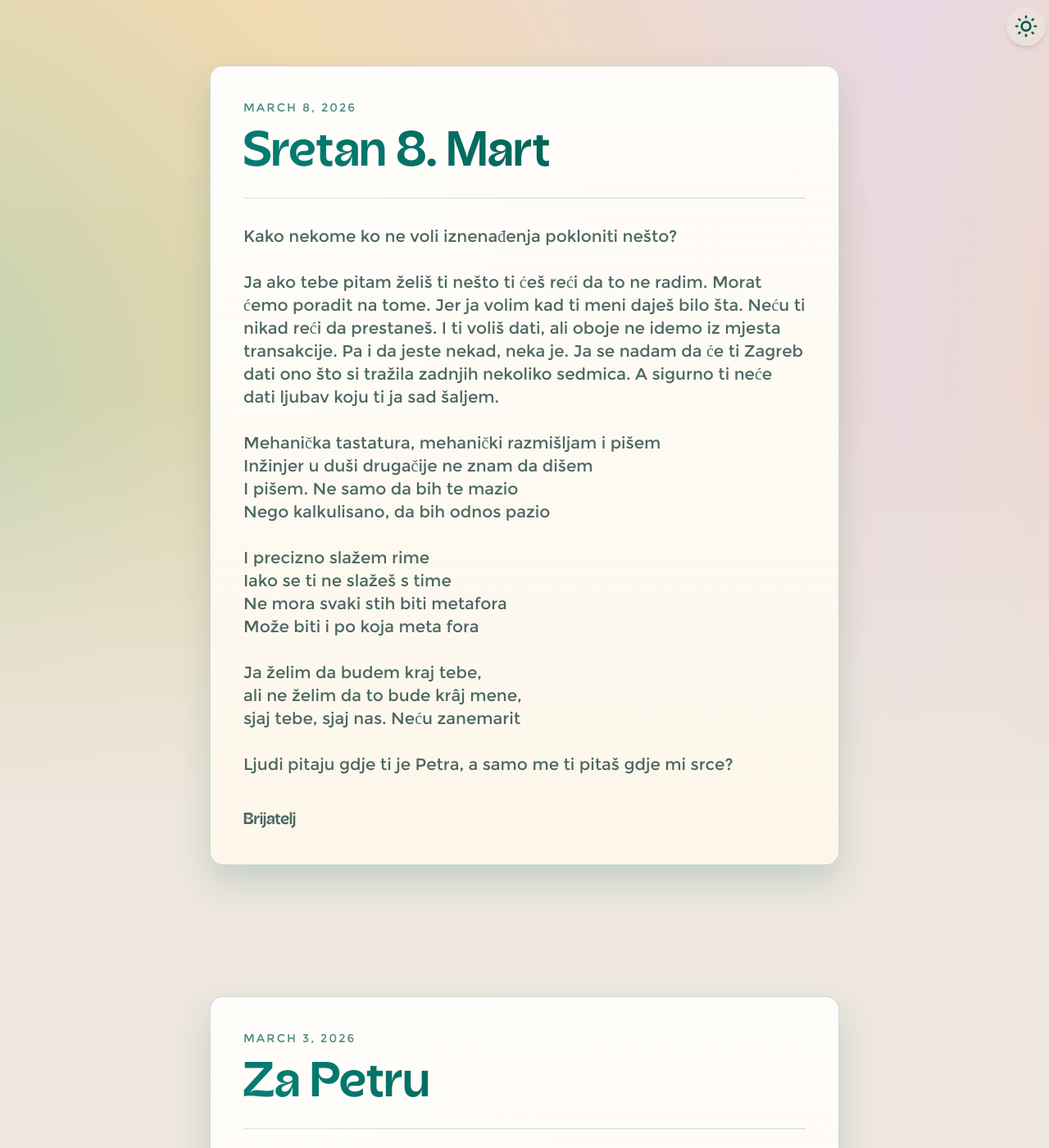
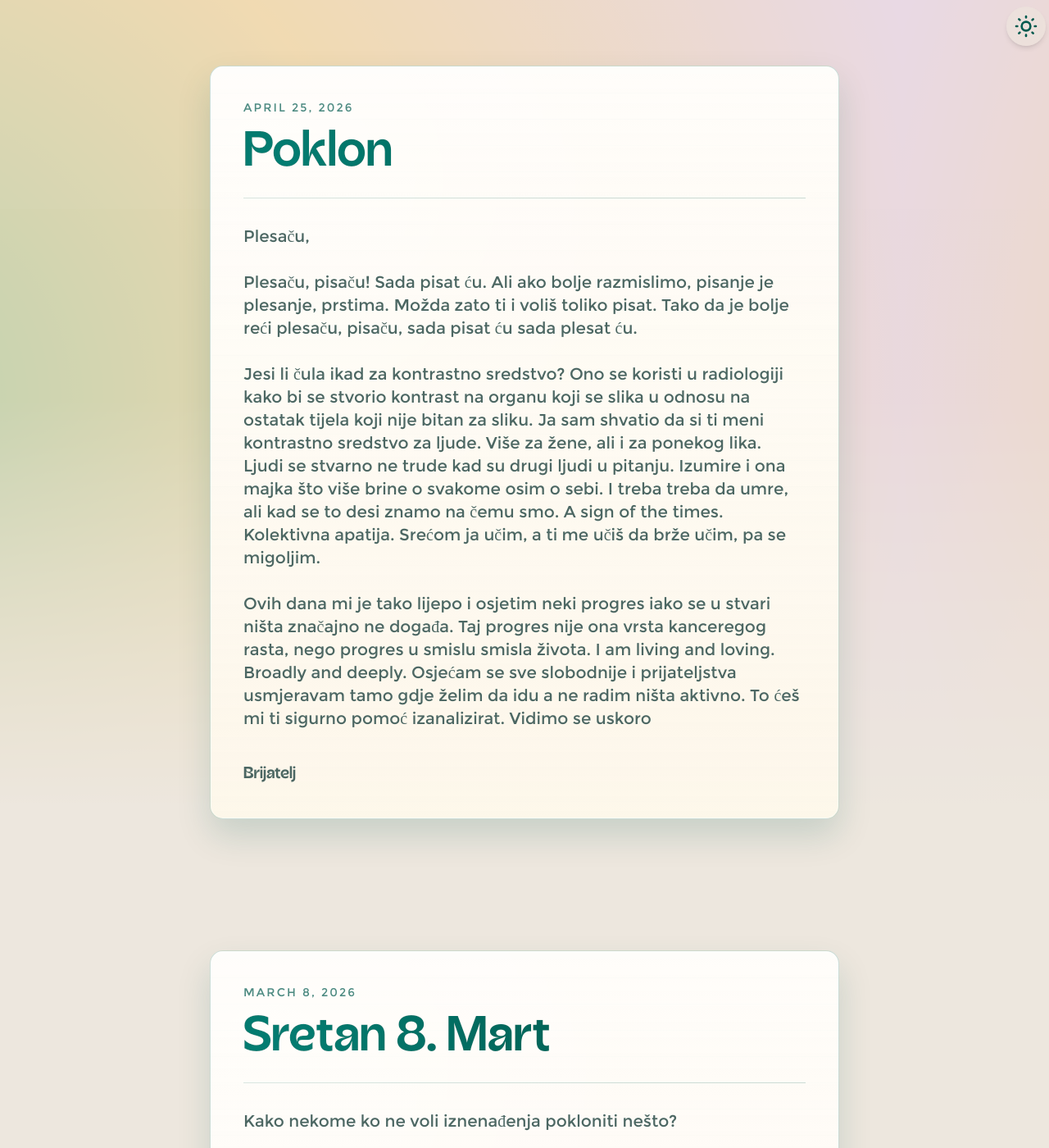
Before and after one commit to BakiVernes/vernespendic, a Jekyll site: the page built from petra.html, in a window 1280 px wide and 1400 px high. Shown: the whole window at 82% size. Built offline with Jekyll 4.4.1, drawn with Linux system fonts in a browser that asks for light colours; nearby versions of some CDN libraries.

Commit message:
Add new greeting and paragraphs for 'Plesaču'

```diff
--- a/_data/petra.yml
+++ b/_data/petra.yml
@@ -15,3 +15,11 @@ letters:
       - Ja ako tebe pitam želiš ti nešto ti ćeš reći da to ne radim. Morat ćemo poradit na tome. Jer ja volim kad ti meni daješ bilo šta. Neću ti nikad reći da prestaneš. I ti voliš dati, ali oboje ne idemo iz mjesta transakcije. Pa i da jeste nekad, neka je. Ja se nadam da će ti Zagreb dati ono što si tražila zadnjih nekoliko sedmica. A sigurno ti neće dati ljubav koju ti ja sad šaljem.
       - Mehanička tastatura, mehanički razmišljam i pišem <br> Inžinjer u duši drugačije ne znam da dišem <br> I pišem. Ne samo da bih te mazio <br> Nego kalkulisano, da bih odnos pazio <br><br> I precizno slažem rime <br> Iako se ti ne slažeš s time <br> Ne mora svaki stih biti metafora <br> Može biti i po koja meta fora <br><br> Ja želim da budem kraj tebe, <br> ali ne želim da to bude krâj mene, <br> sjaj tebe, sjaj nas. Neću zanemarit<br><br>Ljudi pitaju gdje ti je Petra, a samo me ti pitaš gdje mi srce? <br>
     signature: Brijatelj
+  - date: April 25, 2026
+    title: Poklon
+    greeting: Plesaču,
+    paragraphs:
+      - Plesaču, pisaču! Sada pisat ću. Ali ako bolje razmislimo, pisanje je plesanje, prstima. Možda zato ti i voliš toliko pisat. Tako da je bolje reći plesaču, pisaču, sada pisat ću sada plesat ću.
+      - Jesi li čula ikad za kontrastno sredstvo? Ono se koristi u radiologiji kako bi se stvorio kontrast na organu koji se slika u odnosu na ostatak tijela koji nije bitan za sliku. Ja sam shvatio da si ti meni kontrastno sredstvo za ljude. Više za žene, ali i za ponekog lika. Ljudi se stvarno ne trude kad su drugi ljudi u pitanju. Izumire i ona majka što više brine o svakome osim o sebi. I treba treba da umre, ali kad se to desi znamo na čemu smo. A sign of the times. Kolektivna apatija. Srećom ja učim, a ti me učiš da brže učim, pa se migoljim.
+      - Ovih dana mi je tako lijepo i osjetim neki progres iako se u stvari ništa značajno ne događa. Taj progres nije ona vrsta kanceregog rasta, nego progres u smislu smisla života. I am living and loving. Broadly and deeply. Osjećam se sve slobodnije i prijateljstva usmjeravam tamo gdje želim da idu a ne radim ništa aktivno. To ćeš mi ti sigurno pomoć izanalizirat. Vidimo se uskoro
+    signature: Brijatelj
```
